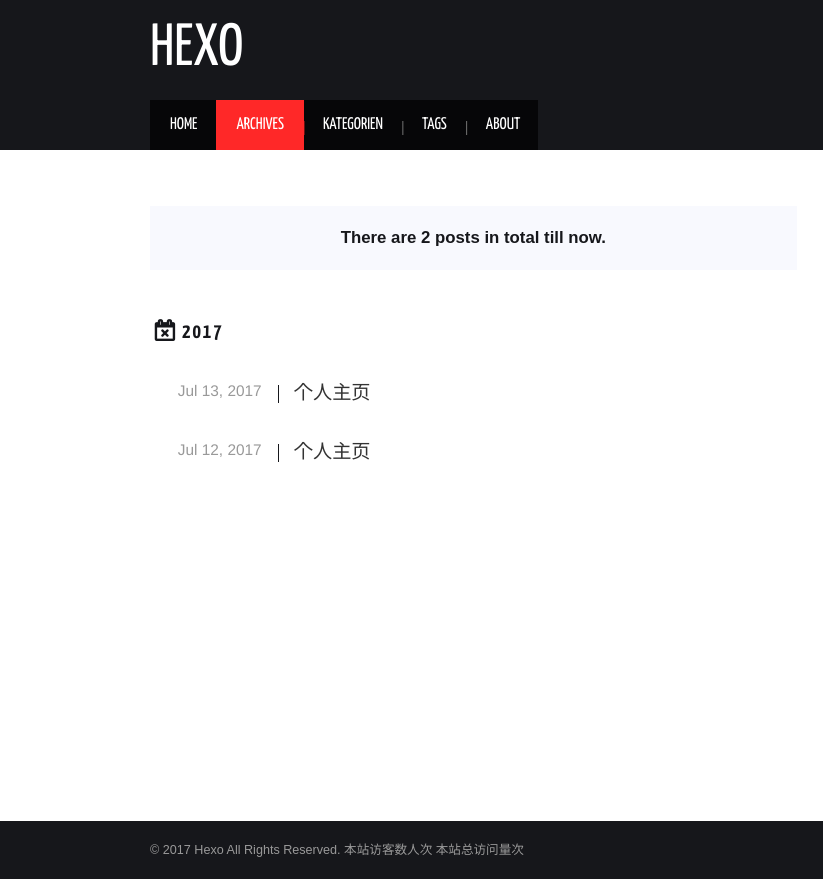
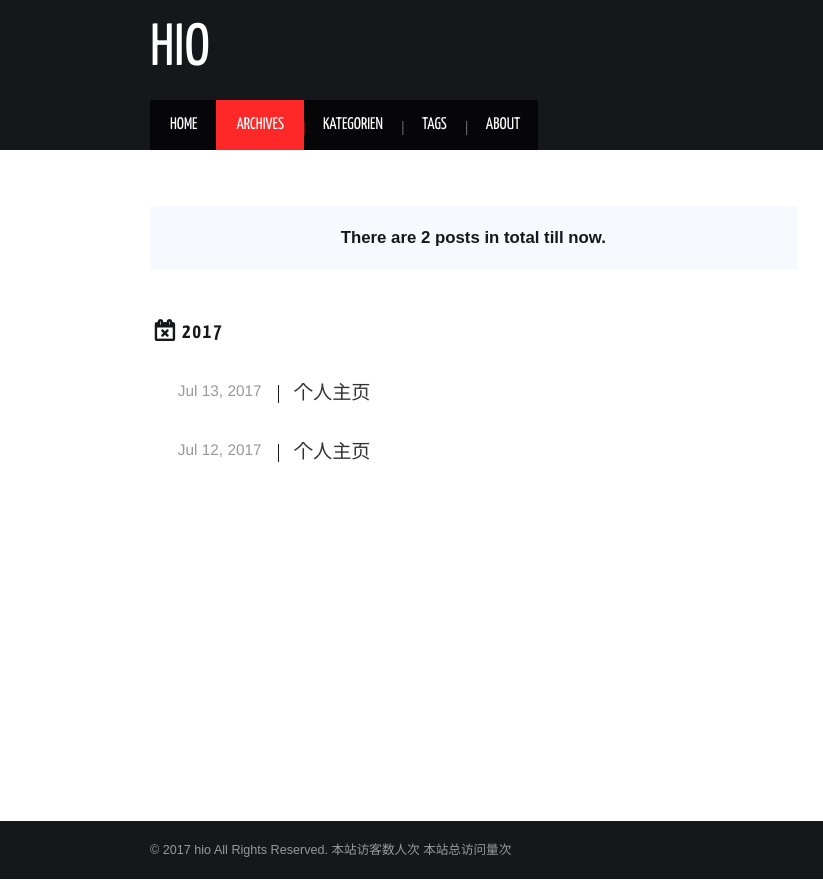
Before and after one commit to haioGG/haioGG.github.io, a plain HTML site: page archives/2017/07/index.html in a window 1280 px wide. Shown: the full height of the page, 0-823 px from the left. Drawn offline with nearby package versions, Linux system fonts and the light colour scheme; some packages are replaced by stand-ins of ours; no server answers; a script that the page names is missing; a web font is replaced by a local one.

Commit message:
Site updated: 2017-07-14 11:22:15

```diff
--- a/archives/2017/07/index.html
+++ b/archives/2017/07/index.html
@@ -3,20 +3,20 @@
 <head>
   <meta charset="utf-8">
 
-  <title>archiv: 2017/7 | Hexo</title>
+  <title>archiv: 2017/7 | hio</title>
   <meta name="viewport" content="width=device-width, initial-scale=1, maximum-scale=1">
 
 
 
 
   <meta property="og:type" content="website">
-<meta property="og:title" content="Hexo">
+<meta property="og:title" content="hio">
 <meta property="og:url" content="http://yoursite.com/archives/2017/07/index.html">
-<meta property="og:site_name" content="Hexo">
+<meta property="og:site_name" content="hio">
 <meta name="twitter:card" content="summary">
-<meta name="twitter:title" content="Hexo">
+<meta name="twitter:title" content="hio">
 
-    <link rel="alternate" href="/atom.xml" title="Hexo" type="application/atom+xml">
+    <link rel="alternate" href="/atom.xml" title="hio" type="application/atom+xml">
 
   <link rel="icon" href="/css/images/favicon.ico">
 
@@ -71,7 +71,7 @@ var themeMenus = {};
 
           <h1 class="site-title">
 
-              <a href="/" title="Hexo" rel="home"> Hexo </a>
+              <a href="/" title="hio" rel="home"> hio </a>
 
           </h1>
 
@@ -348,7 +348,7 @@ var themeMenus = {};
 
   <div class="clearfix container">
       <div class="site-info">
-	      &copy; 2017 Hexo All Rights Reserved.
+	      &copy; 2017 hio All Rights Reserved.
 
             <span id="busuanzi_container_site_uv">
               本站访客数<span id="busuanzi_value_site_uv"></span>人次
```
Also changed, not shown: 2017/07/12/hello-world/index.html (+5 -5 lines), 2017/07/13/newText/index.html (+5 -5 lines), archives/2017/index.html (+7 -7 lines), archives/index.html (+7 -7 lines), index.html (+7 -7 lines).
